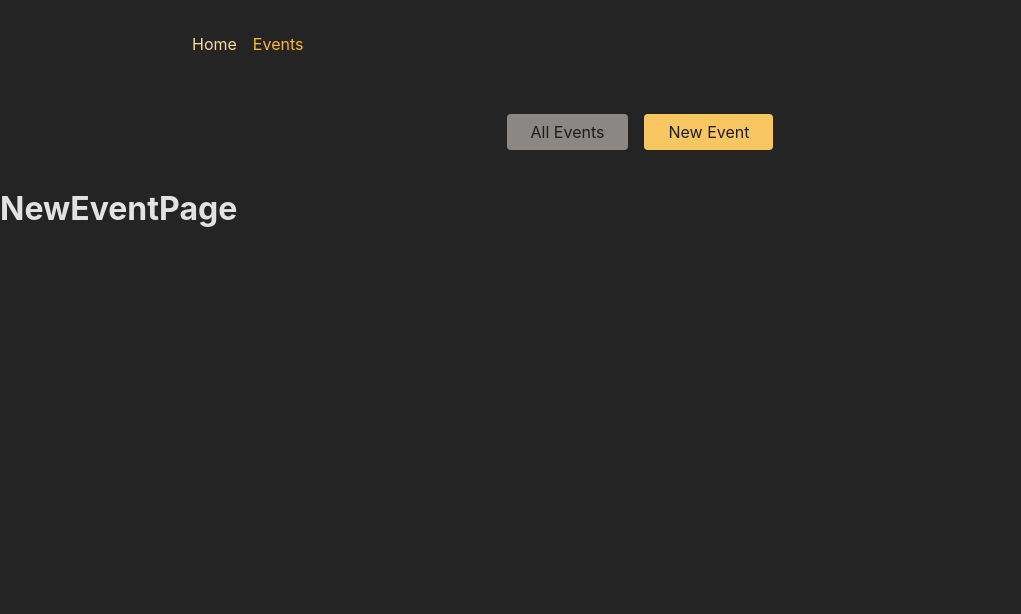
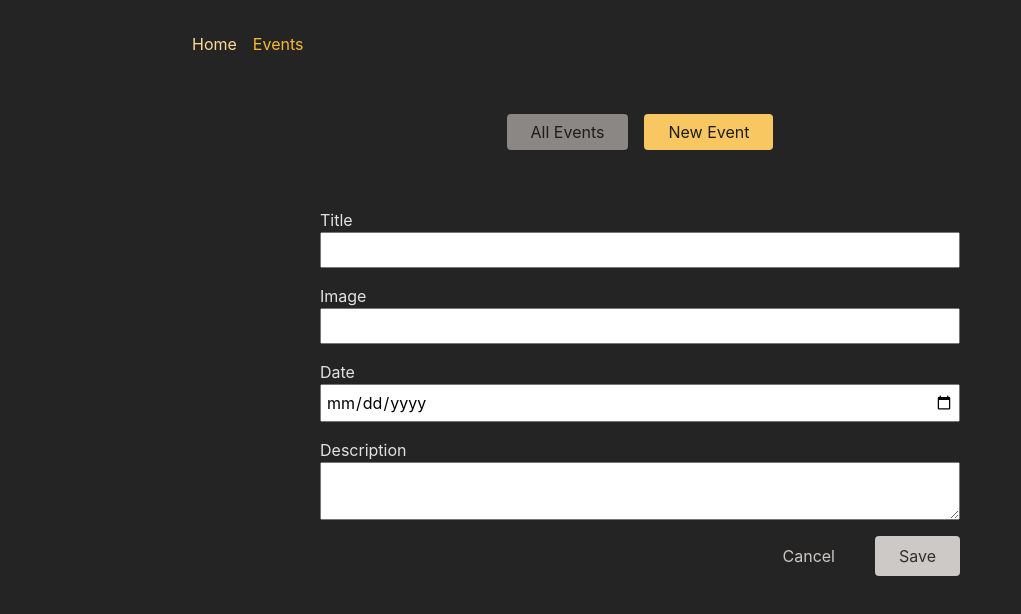
Before and after one commit to fatmakahveci/react-ts-event, a React (Create React App) app in the folder frontend/: page /events/new in a window 1280 px wide. Shown: the top 614 px of the page, without its empty margins (0-1021 px from the left). Built offline with nearby package versions, Linux system fonts and the light colour scheme.

Commit message:
EventForm is added.

```diff
--- a/frontend/src/app/pages/NewEvent.tsx
+++ b/frontend/src/app/pages/NewEvent.tsx
@@ -1,6 +1,20 @@
 "use client";
 
+import EventForm from "../components/EventForm/EventForm";
+
 const NewEventPage = (): JSX.Element => {
-	return <h1>NewEventPage</h1>;
+	return (
+		<EventForm
+			method="post"
+			event={{
+				date: "",
+				description: "",
+				id: "",
+				image: "",
+				title: "",
+			}}
+		/>
+	);
 };
+
 export default NewEventPage;
```
